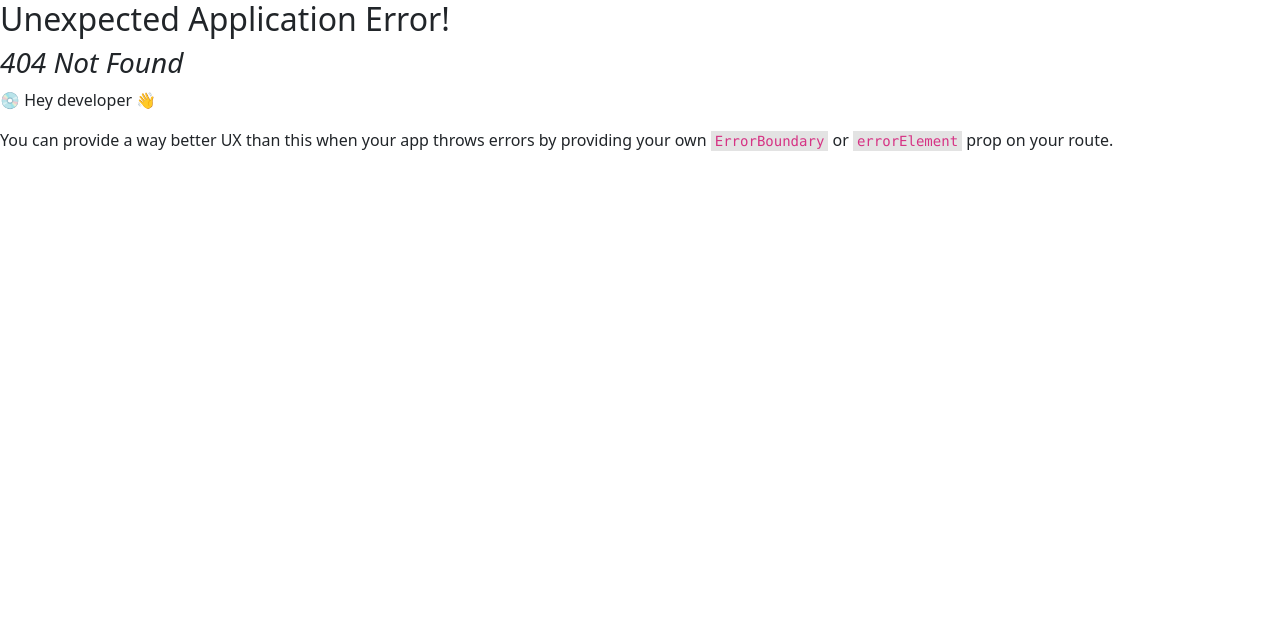
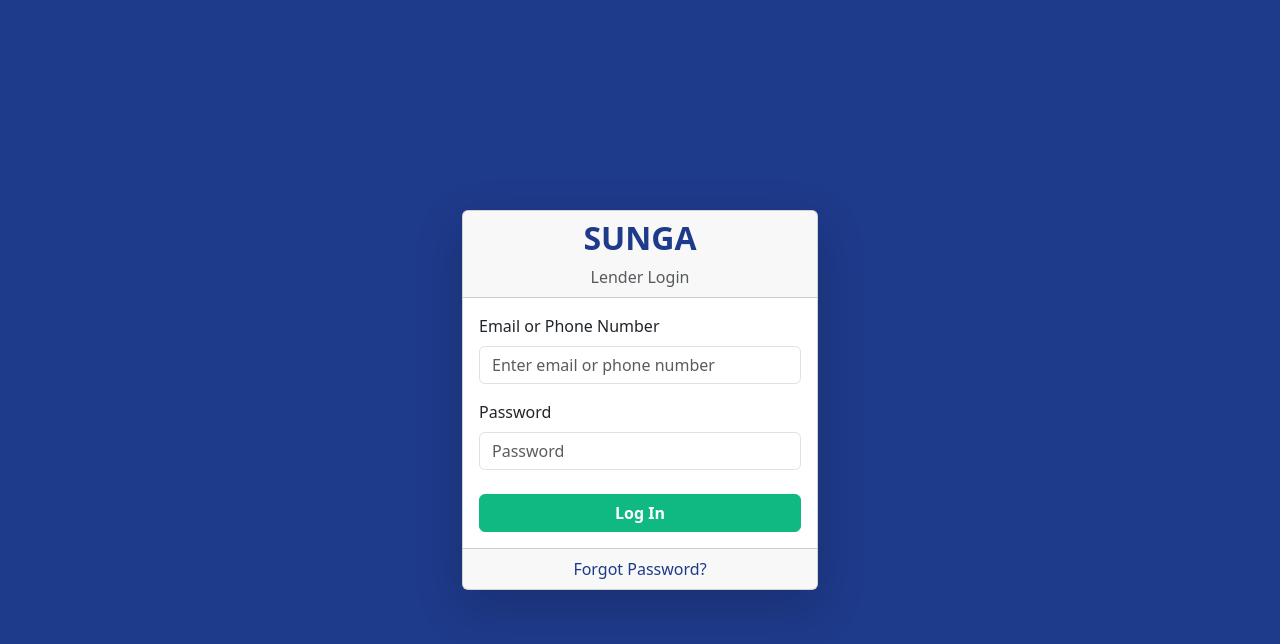
Before and after one commit to Dalliso-banda/sunga, a React (Vite) app in the folder client/: page /uploadclient in a window 1280 px wide. Before the commit this address had no page. Shown: the top 644 px of the page. Built offline with nearby package versions, Linux system fonts and the light colour scheme.

Commit message:
added ClientUploadfile and intialized it with a c n v from the login file c n v means copy and paste NB for future ref

```diff
--- a/client/src/App.jsx
+++ b/client/src/App.jsx
@@ -7,6 +7,7 @@
 import SignUp from './pages/SignUpPage.jsx'
 import DashBoard from './pages/DashBoard.jsx'
 import ClientHistory from './pages/ClientHistory.jsx'
+import UploadClient from './pages/UploadClient.jsx'
 
 const router = createBrowserRouter(
 [
@@ -38,6 +39,10 @@
    path: '/clienthistory',
   element:<ClientHistory/>
 
+},{
+   path: '/uploadclient',
+  element:<UploadClient/>
+
 }
 
 ]
--- /dev/null
+++ b/client/src/pages/UploadClient.jsx
@@ -0,0 +1,114 @@
+import React, { useEffect } from 'react';
+import { useForm } from "react-hook-form";
+import { useNavigate } from "react-router-dom";
+import { Container, Form, Button, Card, Col, Row } from "react-bootstrap";
+import FormPageStyles from '../styles/FormPage.jsx'
+
+const styles = FormPageStyles();
+
+
+
+const isValidIdentifier = (value) => {
+    const emailRegex = /^\S+@\S+\.\S+$/;
+
+
+    const phoneRegex = /^\+?[\d\s-]{8,20}$/;
+
+    if (emailRegex.test(value) || phoneRegex.test(value)) {
+        return true;
+    }
+    return "Please enter a valid email address or phone number.";
+};
+
+
+export default function Login() {
+
+  useEffect(() => {
+     document.title = "Login - Sunga";
+  }, []);
+
+  const { register, handleSubmit, formState: { errors } } = useForm();
+  const navigate = useNavigate();
+
+  const onSubmit = data => {
+    console.log('Identifier and Password:', data);
+
+
+    navigate('/borrowers');
+  };
+
+  return (
+    <div style={styles.pageBackground}>
+      <Container>
+        <Row className="justify-content-center">
+          <Col xs={12} sm={8} md={6} lg={4}>
+            <Card className="shadow-lg">
+              <Card.Header className="text-center">
+                <h2 style={styles.logoText}>SUNGA</h2>
+                <p className="text-muted mb-0">Lender Login</p>
+              </Card.Header>
+
+              <Form onSubmit={handleSubmit(onSubmit)}>
+                <Card.Body>
+
+
+                  <Form.Group className="mb-3" controlId="formIdentifier">
+                    <Form.Label>Email or Phone Number</Form.Label>
+                    <Form.Control
+                      type="text"
+                      placeholder="Enter email or phone number"
+                      {...register("clientIdentifier", {
+                        required: "Email or Phone Number is required.",
+
+                        validate: isValidIdentifier
+                      })}
+                      isInvalid={!!errors.clientIdentifier}
+                    />
+                    <Form.Control.Feedback type="invalid">
+                      {errors.clientIdentifier?.message}
+                    </Form.Control.Feedback>
+                  </Form.Group>
+
+                  <Form.Group className="mb-4" controlId="formBasicPassword">
+                    <Form.Label>Password</Form.Label>
+                    <Form.Control
+                      type="password"
+                      placeholder="Password"
+                      {...register("password", {
+                        required: "Password is required.",
+                        minLength: {
+                            value: 6,
+                            message: "Password must be at least 6 characters."
+                        }
+                      })}
+                      isInvalid={!!errors.password}
+                    />
+                    <Form.Control.Feedback type="invalid">
+                      {errors.password?.message}
+                    </Form.Control.Feedback>
+                  </Form.Group>
+
+                  <Button
+                    className="w-100"
+                    type="submit"
+                    style={styles.primaryButton}
+                  >
+                    Log In
+                  </Button>
+
+                </Card.Body>
+              </Form>
+
+              <Card.Footer className="text-center text-muted">
+                <a href="/forgot-password" style={{ textDecoration: 'none', color: styles.logoText.color }}>
+                    Forgot Password?
+                </a>
+              </Card.Footer>
+
+            </Card>
+          </Col>
+        </Row>
+      </Container>
+    </div>
+  );
+}
```
